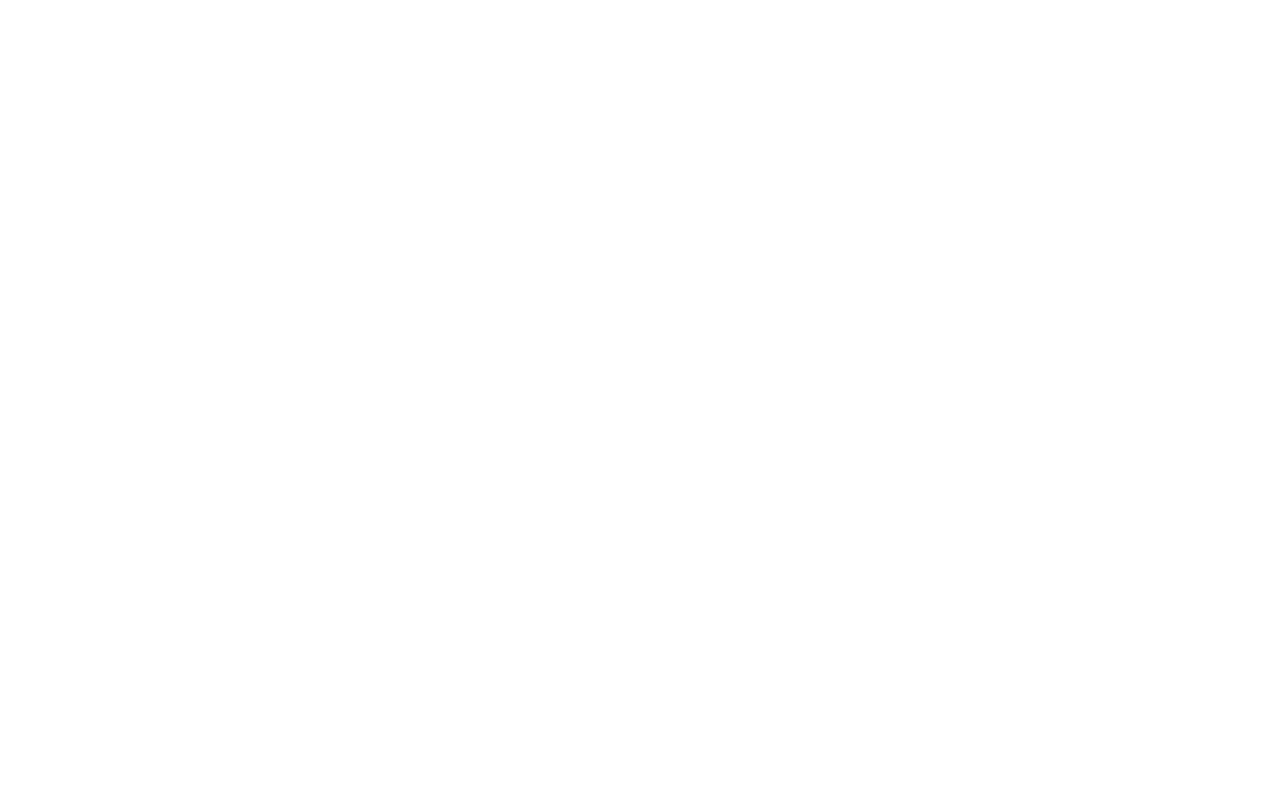
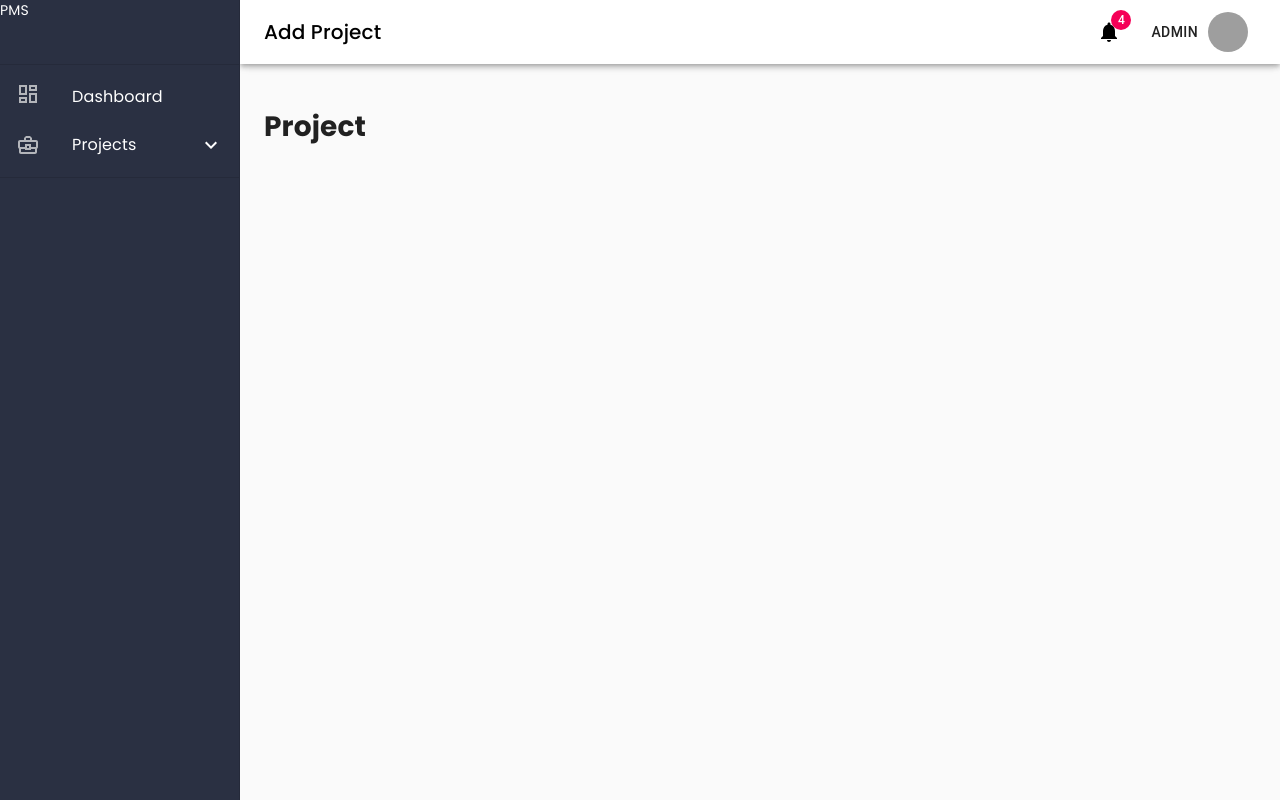
Before and after one commit to piupaulgit/project-manager, a React (Create React App) app in the folder project-manager-frontend/: page /add-project in a window 1280 px wide. Built offline with nearby package versions, Linux system fonts and the light colour scheme; sample sign-in values are in the browser's storage; grey boxes are pictures that could not be loaded.

Commit message:
add project page

```diff
--- a/project-manager-frontend/src/Routes.js
+++ b/project-manager-frontend/src/Routes.js
@@ -4,9 +4,9 @@
 import Login from "./user/Login";
 import Register from "./user/Register";
 import Dashboard from "./pages/Dashboard";
-import Base from "./components/Base";
 import ProjectList from "./pages/projects/ProjectsList";
 import ProtectedRoutes from "./helper/ProtectedRoutes";
+import AddEditProject from "./pages/projects/AddEditProject";
 
 const Routes = () => {
   return (
@@ -17,6 +17,7 @@
         <Route path="/login" exact component={Login}></Route>
         <ProtectedRoutes path="/dashboard" exact component={Dashboard}></ProtectedRoutes>
         <ProtectedRoutes path="/project-list" exact component={ProjectList}></ProtectedRoutes>
+        <ProtectedRoutes path="/add-project" exact component={AddEditProject}></ProtectedRoutes>
       </Switch>
     </BrowserRouter>
   );
--- a/project-manager-frontend/src/components/Sidebar.js
+++ b/project-manager-frontend/src/components/Sidebar.js
@@ -54,7 +54,7 @@
             width: `calc(100% - ${drawerWidth}px)`,
             marginLeft: drawerWidth,
         },
-        background: "#e8e8e8",
+        background: "#fff",
         color: '#000'
     },
     menuButton: {
@@ -251,7 +251,7 @@
                 </Hidden>
             </nav>
             <main className={classes.content}>
-            <div className={classes.toolbar} />
+                <div className={classes.toolbar} />
                 {props.mainContent}
             </main>
         </div>
--- /dev/null
+++ b/project-manager-frontend/src/pages/projects/AddEditProject.js
@@ -0,0 +1,12 @@
+import React from 'react';
+import Base from '../../components/Base';
+
+const AddEditProject = () => {
+    return(
+        <Base title="Add Project">
+            <h1>Project</h1>
+        </Base>
+    )
+}
+
+export default AddEditProject;
```
